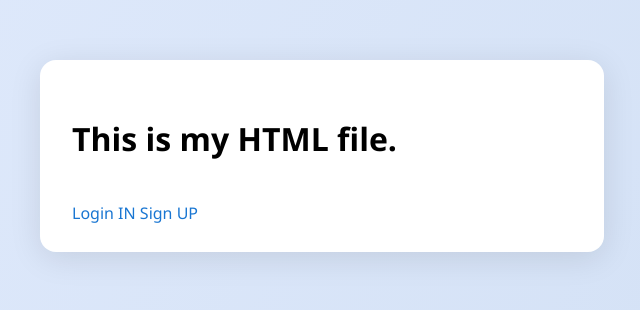
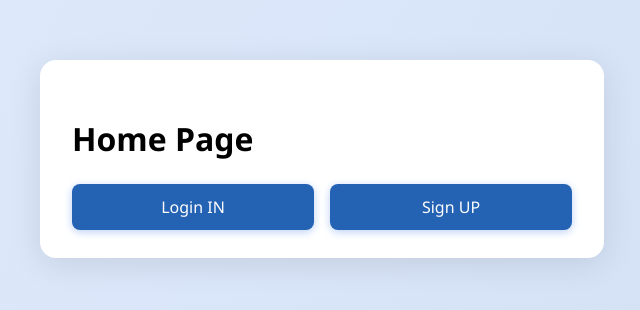
Before and after one commit to atharvasuman/Express-Product_and_user_management, a plain HTML site: page src/index.html in a window 1280 px wide. Shown: the whole page, without its empty margins (318-958 px from the left). Drawn offline with Linux system fonts and the light colour scheme.

Commit message:
Updated index.html

```diff
--- a/src/index.html
+++ b/src/index.html
@@ -4,13 +4,55 @@
     <meta charset="UTF-8">
     <meta name="viewport" content="width=device-width, initial-scale=1.0">
     <title>Document</title>
-    <link rel="stylesheet" href="style.css" />
+    <style>
+            body {
+                background: linear-gradient(120deg, #e0eafc 0%, #cfdef3 100%);
+                font-family: 'Segoe UI', Arial, sans-serif;
+                min-height: 100vh;
+                margin: 0;
+            }
+
+            .container {
+                max-width: 500px;
+                margin: 60px auto;
+                background: #fff;
+                border-radius: 16px;
+                box-shadow: 0 6px 32px rgba(0,0,0,0.10);
+                padding: 36px 32px 28px 32px;
+            }
+            .home {
+                display: flex;
+                justify-content: space-between;
+                gap: 16px;
+                margin-top: 24px;
+            }
+            a {
+                flex: 1;
+                text-align: center;
+                background: #2462b3;
+                color: #fff;
+                padding: 12px 0;
+                border: none;
+                border-radius: 8px;
+                font-size: 16px;
+                box-shadow: 0 2px 8px #bad0f6;
+                cursor: pointer;
+                text-decoration: none;
+                transition: background 0.2s ease;
+            }
+
+            a:hover {
+                background: #123a6c;
+            }
+    </style>
 </head>
 <body>
     <div class="container">
-        <h1>This is my HTML file.</h1>
-        <a href="/login">Login IN</a>
-        <a href="/signup">Sign UP</a>
+        <h1>Home Page</h1>
+        <div class="home">
+            <a href="/login">Login IN</a>
+            <a href="/signup">Sign UP</a>
+        </div>
     </div>
 </body>
 </html>
```
